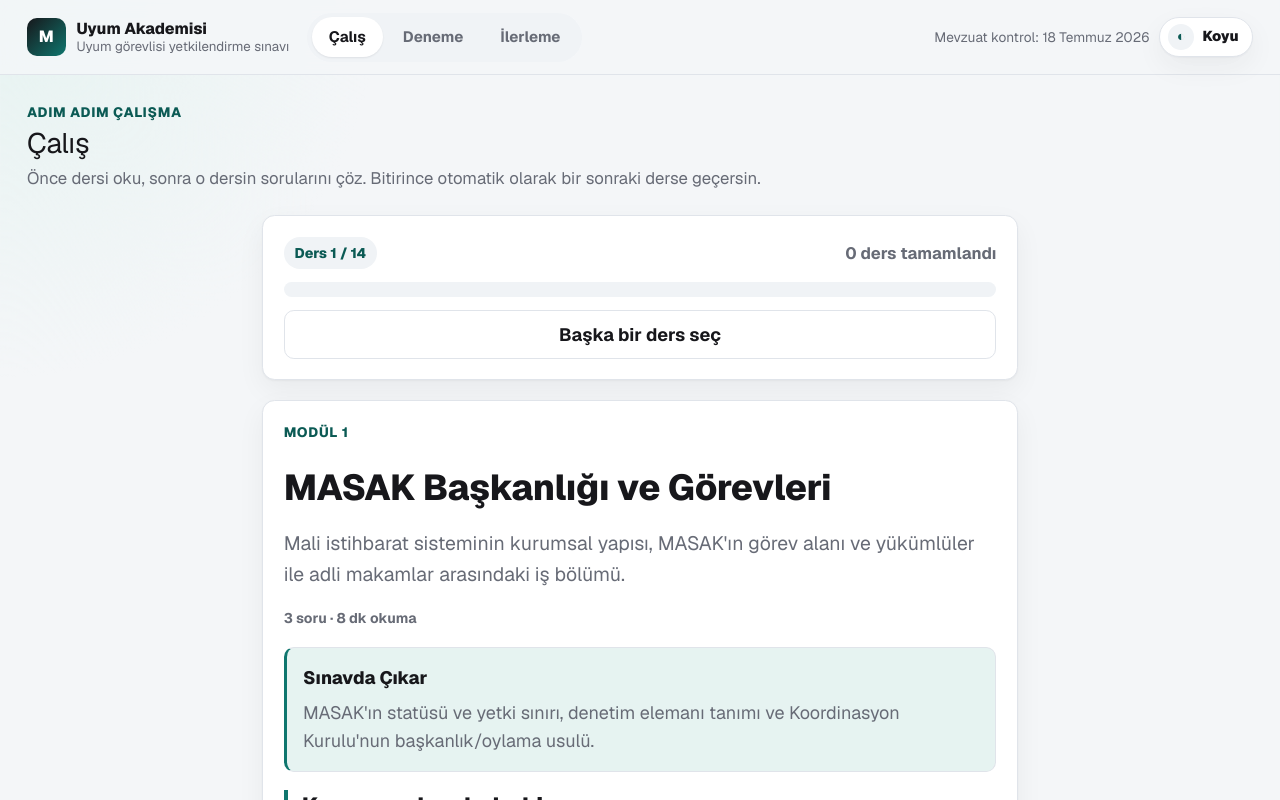
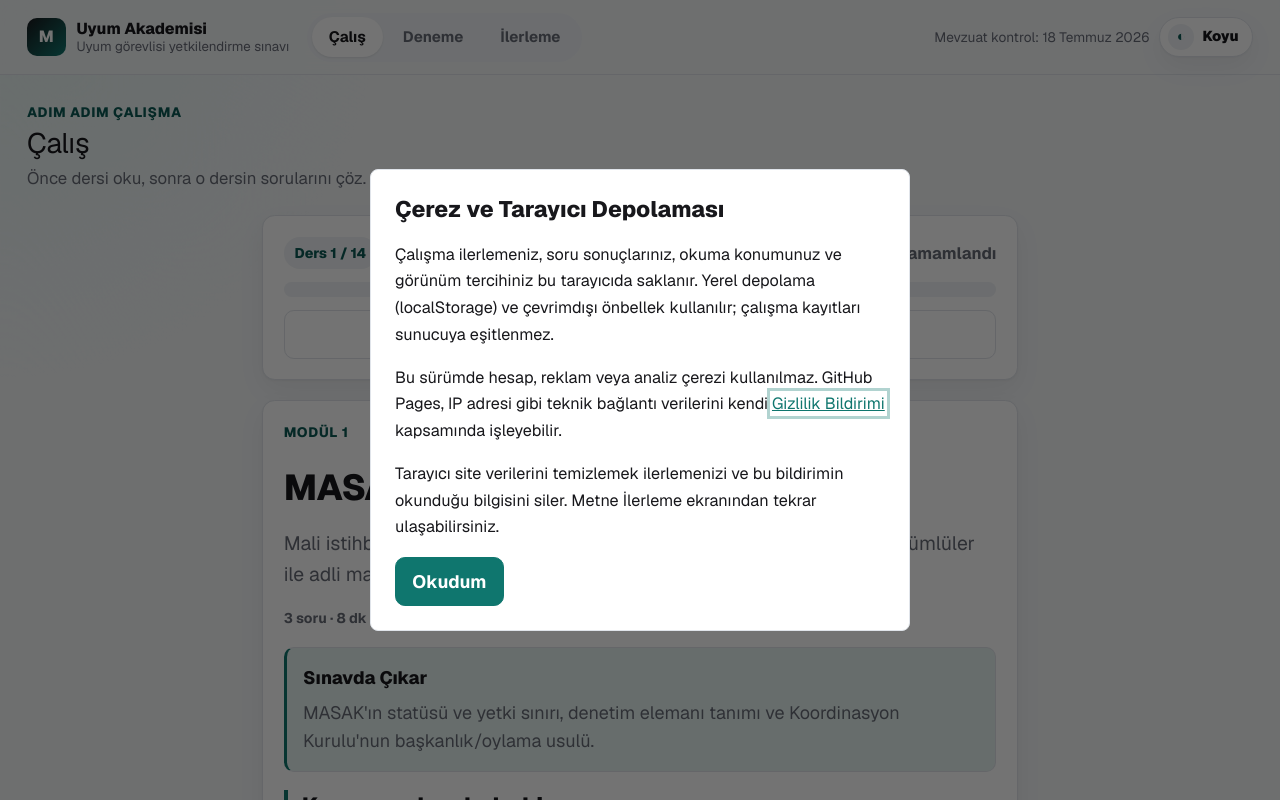
Before and after one commit to MasakUyumAkademisi/MasakUyumAkademisi.github.io, a Next.js app: page / in a window 1280 px wide. Shown: the top 800 px of the page. Built offline with nearby package versions, Linux system fonts and the light colour scheme.

Commit message:
Add first-visit storage information dialog with read acknowledgement

```diff
--- a/app/MasakPrepApp.tsx
+++ b/app/MasakPrepApp.tsx
@@ -15,6 +15,7 @@ import {
   type Question,
 } from "./content";
 import ReadingNav from "./ReadingNav";
+import StorageNotice from "./StorageNotice";
 import { accountStorageKey } from "./account-storage";
 
 type ViewId = "study" | "exam" | "progress";
@@ -618,6 +619,7 @@ export default function MasakPrepApp() {
 
   return (
     <div className="app-shell" data-theme={theme}>
+      <StorageNotice />
       <header className="topnav">
         <div className="topnav-brand">
           <div className="topnav-mark" aria-hidden="true">M</div>
--- /dev/null
+++ b/app/StorageNotice.tsx
@@ -0,0 +1,29 @@
+"use client";
+
+import { useEffect, useRef } from "react";
+
+const NOTICE_KEY = "masak-storage-notice-read-v1";
+
+export default function StorageNotice() {
+  const dialog = useRef<HTMLDialogElement>(null);
+  useEffect(() => {
+    try { if (localStorage.getItem(NOTICE_KEY) === "read") return; } catch { /* Show the notice when storage is unavailable. */ }
+    dialog.current?.showModal();
+    return () => dialog.current?.close();
+  }, []);
+
+  function acknowledge() {
+    try { localStorage.setItem(NOTICE_KEY, "read"); } catch { /* Acknowledgement still closes this visit's notice. */ }
+    dialog.current?.close();
+  }
+
+  return <dialog ref={dialog} className="storage-notice" aria-labelledby="storage-notice-title" aria-describedby="storage-notice-description">
+    <h2 id="storage-notice-title">Çerez ve Tarayıcı Depolaması</h2>
+    <div id="storage-notice-description">
+      <p>Çalışma ilerlemeniz, soru sonuçlarınız, okuma konumunuz ve görünüm tercihiniz bu tarayıcıda saklanır. Yerel depolama (localStorage) ve çevrimdışı önbellek kullanılır; çalışma kayıtları sunucuya eşitlenmez.</p>
+      <p>Bu sürümde hesap, reklam veya analiz çerezi kullanılmaz. GitHub Pages, IP adresi gibi teknik bağlantı verilerini kendi <a href="https://docs.github.com/en/site-policy/privacy-policies/github-general-privacy-statement" target="_blank" rel="noopener noreferrer">Gizlilik Bildirimi</a> kapsamında işleyebilir.</p>
+      <p>Tarayıcı site verilerini temizlemek ilerlemenizi ve bu bildirimin okunduğu bilgisini siler. Metne İlerleme ekranından tekrar ulaşabilirsiniz.</p>
+    </div>
+    <button className="button primary" type="button" onClick={acknowledge} autoFocus>Okudum</button>
+  </dialog>;
+}
--- a/app/globals.css
+++ b/app/globals.css
@@ -1,4 +1,11 @@
 @import "tailwindcss";
+
+.storage-notice { position: fixed; inset: 0; margin: auto; width: min(540px, calc(100% - 32px)); max-height: calc(100dvh - 32px); overflow-y: auto; padding: 24px; border: 1px solid var(--line); border-radius: 8px; background: var(--panel); color: var(--foreground); }
+.storage-notice::backdrop { background: rgba(0, 0, 0, 0.55); }
+.storage-notice h2 { font-size: 1.25rem; font-weight: 750; line-height: 1.4; margin: 0 0 16px; }
+.storage-notice p { font-size: 0.9rem; line-height: 1.65; margin: 0 0 16px; }
+.storage-notice a { color: var(--accent); text-decoration: underline; }
+.storage-notice .button { min-height: 44px; }
 
 .reading-nav { display: flex; align-items: center; gap: 12px; flex-wrap: wrap; padding: 14px 0; border-block: 1px solid var(--line); margin: 24px 0; }
 .reading-nav label { font-size: 0.85rem; color: var(--muted); }
--- a/tests/academic-browser.cjs
+++ b/tests/academic-browser.cjs
@@ -8,6 +8,8 @@ const assert = require("node:assert/strict");
     page.on("pageerror", (error) => errors.push(error.message));
     await page.goto("http://127.0.0.1:3003/");
     await page.waitForSelector(".academic-chapter");
+    assert.ok(await page.getByRole("dialog", { name: "Çerez ve Tarayıcı Depolaması", exact: true }).isVisible());
+    await page.getByRole("button", { name: "Okudum", exact: true }).click();
     assert.equal(await page.locator(".academic-chapter").count(), 7);
     assert.equal(await page.locator(".academic-case, .academic-sources").count(), 0);
     assert.ok(await page.getByRole("heading", { name: "Sınavda Çıkar", exact: true }).isVisible());
@@ -16,6 +18,7 @@ const assert = require("node:assert/strict");
     assert.equal(await page.evaluate(() => document.activeElement.id), "academic-masak-gorevleri-2");
     await page.reload();
     await page.waitForSelector(".reading-nav");
+    assert.equal(await page.getByRole("dialog", { name: "Çerez ve Tarayıcı Depolaması", exact: true }).isVisible(), false);
     await page.getByRole("button", { name: "Kaldığın yer · 3", exact: true }).click();
     await page.waitForTimeout(1200);
     assert.equal(await page.evaluate(() => document.activeElement.id), "academic-masak-gorevleri-2");
```
